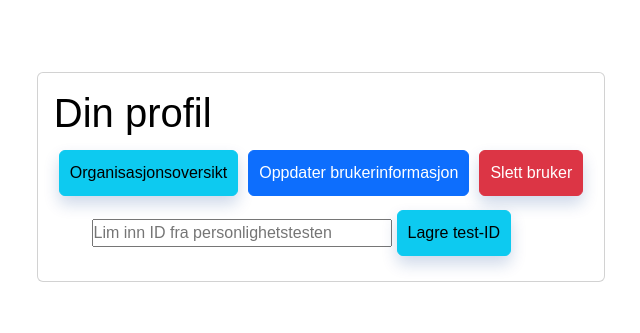
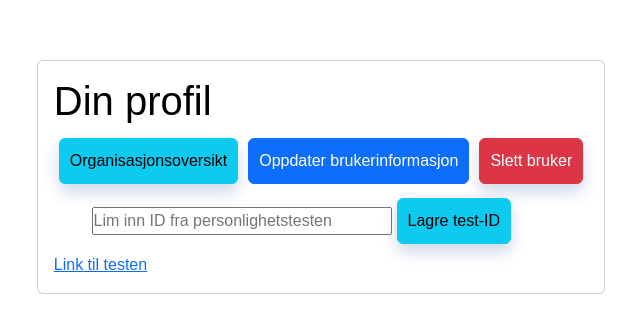
Before and after one commit to fielcool/app2000-gruppe13, a React (Create React App) app in the folder client/: page /LoggedInUser in a window 1280 px wide. Shown: the part 223-556 px from the top of the page, without its empty margins (319-959 px from the left). Built offline with nearby package versions, Linux system fonts and the light colour scheme.

Commit message:
modified:   client/src/LoggedInUser.js

```diff
--- a/client/src/LoggedInUser.js
+++ b/client/src/LoggedInUser.js
@@ -87,6 +87,7 @@ const LoggedInUser = () => {
             Slett bruker
           </Button>
           <PersonalityTestIdForm authToken={authToken} className="btn btn-info btn-md fp-button shadow-custom" />
+          <a href="https://sveeee.vercel.app/" className="test-link">Link til testen</a>
           <Modal show={showModal} onHide={handleCancel}>
             <Modal.Header closeButton>
               <Modal.Title>Confirm Deletion</Modal.Title>
```
